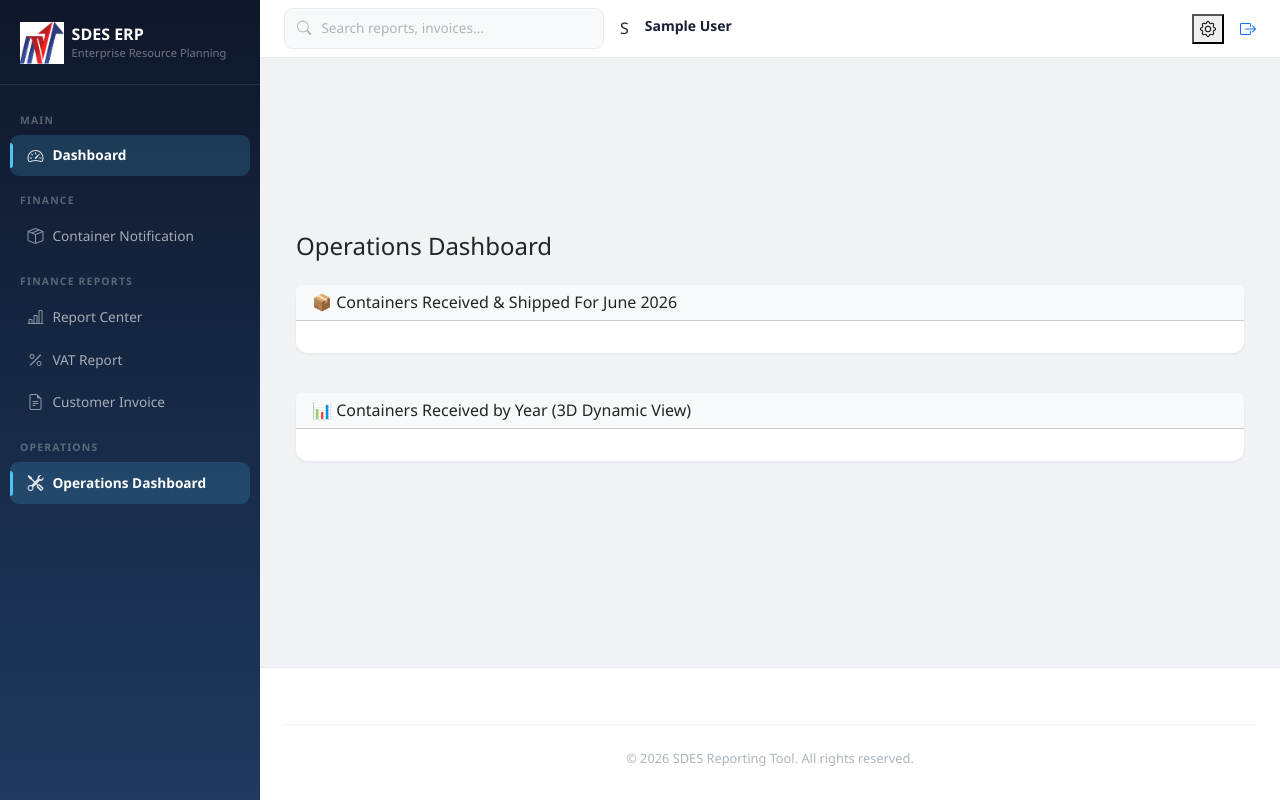
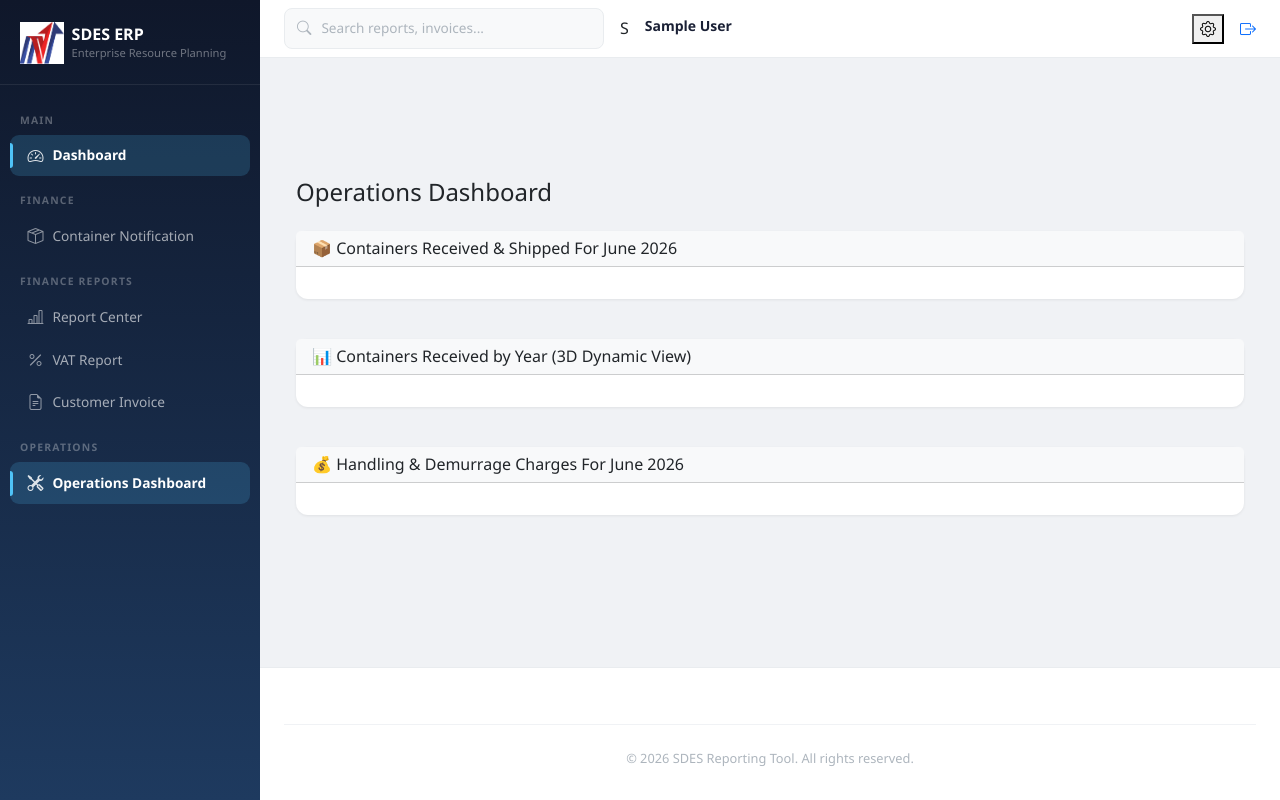
Before and after one commit to shahnawazsf/erp_project, a Django app: page /operations/ in a window 1280 px wide. Run offline with Django 5.2, Linux system fonts and the light colour scheme; the visitor is signed in with stand-in values (Sample User, id 1).

Commit message:
Add dynamic line chart for Handling & Demurrage Charges
- Create get_handling_demurrage_data() query function
- Create get_handling_demurrage_chart_data() formatting function
- Add to dashboard context

Chart 3 Features:
- Dynamic line chart with smooth curves (800ms animation)
- Two data series:
  * Red line: Handling Charges
  * Orange line: Demurrage Charges
- Interactive toolbar (zoom, pan, download, reset)
- Currency formatting ($) with thousand separators
- Day-based x-axis (1-31)
- Charges-based y-axis
- Professional color scheme (Red & Orange)
- Smooth animations with hover effects
- Interactive tooltips showing currency values
- Legend with markers

Title: 'Handling & Demurrage Charges For JUNE 2026'
Data Source: TABLE (GET_HI_DEM_LIST)
Query: SELECT TRAN_DAY, HI_CHARGES as Handling, DEM_CHARGES as Dem

Co-Authored-By: Claude Haiku 4.5 <noreply@anthropic.com>

```diff
--- a/operations/templates/operations/dashboard.html
+++ b/operations/templates/operations/dashboard.html
@@ -28,6 +28,20 @@
                 </div>
                 <div class="card-body">
                     <div id="containerYearBarChart"></div>
+                </div>
+            </div>
+        </div>
+    </div>
+
+    <!-- Card 3: Handling & Demurrage Charges Dynamic Line Chart -->
+    <div class="row mb-4">
+        <div class="col-md-12 mb-3">
+            <div class="card">
+                <div class="card-header bg-light">
+                    <h6 class="mb-0">💰 Handling & Demurrage Charges For {% now "F Y" %}</h6>
+                </div>
+                <div class="card-body">
+                    <div id="handlingDemurrageChart"></div>
                 </div>
             </div>
         </div>
@@ -309,6 +323,152 @@ document.addEventListener('DOMContentLoaded', function() {
 
         new ApexCharts(document.querySelector("#containerYearBarChart"), barChartOptions).render();
     }
+
+    // ==========================================
+    // CHART 3: Handling & Demurrage Charges Dynamic Line Chart
+    // ==========================================
+    const hiDemChartDataJson = '{{ handling_demurrage_chart_data|safe }}';
+    const hiDemChartData = JSON.parse(hiDemChartDataJson);
+
+    if (hiDemChartData.labels && hiDemChartData.labels.length > 0) {
+        const hiDemChartOptions = {
+            series: [
+                {
+                    name: 'Handling Charges',
+                    data: hiDemChartData.handling_data,
+                    color: '#FF6B6B'
+                },
+                {
+                    name: 'Demurrage Charges',
+                    data: hiDemChartData.demurrage_data,
+                    color: '#FFA500'
+                }
+            ],
+            chart: {
+                type: 'line',
+                height: 400,
+                toolbar: {
+                    show: true,
+                    tools: {
+                        download: true,
+                        selection: true,
+                        zoom: true,
+                        zoomin: true,
+                        zoomout: true,
+                        pan: true,
+                        reset: true
+                    }
+                },
+                zoom: {
+                    enabled: true,
+                    type: 'xy'
+                },
+                animations: {
+                    enabled: true,
+                    speed: 800,
+                    animateGradually: {
+                        enabled: true,
+                        delay: 150
+                    },
+                    dynamicAnimation: {
+                        enabled: true,
+                        speed: 150
+                    }
+                }
+            },
+            stroke: {
+                curve: 'smooth',
+                width: 3,
+                lineCap: 'round'
+            },
+            markers: {
+                size: 6,
+                colors: ['#FF6B6B', '#FFA500'],
+                strokeWidth: 2,
+                strokeColors: ['#fff', '#fff'],
+                hover: {
+                    size: 8
+                }
+            },
+            xaxis: {
+                categories: hiDemChartData.labels,
+                title: {
+                    text: 'Day of Month',
+                    style: {
+                        fontSize: '12px',
+                        fontWeight: 'bold',
+                        color: '#1a2035'
+                    }
+                },
+                axisBorder: {
+                    show: true,
+                    color: '#e9ecef'
+                },
+                grid: {
+                    show: false
+                }
+            },
+            yaxis: {
+                title: {
+                    text: 'Charges (Currency)',
+                    style: {
+                        fontSize: '12px',
+                        fontWeight: 'bold',
+                        color: '#1a2035'
+                    }
+                },
+                axisBorder: {
+                    show: true
+                },
+                labels: {
+                    formatter: function(value) {
+                        return '$' + value.toLocaleString('en-US', {
+                            minimumFractionDigits: 0,
+                            maximumFractionDigits: 0
+                        });
+                    }
+                }
+            },
+            grid: {
+                borderColor: '#e9ecef',
+                strokeDashArray: 0,
+                xaxis: {
+                    lines: {
+                        show: true
+                    }
+                }
+            },
+            tooltip: {
+                theme: 'dark',
+                x: {
+                    formatter: function(value) {
+                        return 'Day ' + value;
+                    }
+                },
+                y: {
+                    formatter: function(value) {
+                        return '$' + value.toLocaleString('en-US', {
+                            minimumFractionDigits: 2,
+                            maximumFractionDigits: 2
+                        });
+                    }
+                }
+            },
+            legend: {
+                position: 'top',
+                horizontalAlign: 'right',
+                fontSize: 13,
+                fontFamily: 'Segoe UI',
+                markers: {
+                    width: 12,
+                    height: 12,
+                    radius: 2
+                }
+            }
+        };
+
+        new ApexCharts(document.querySelector("#handlingDemurrageChart"), hiDemChartOptions).render();
+    }
 });
 </script>
 
--- a/operations/views.py
+++ b/operations/views.py
@@ -81,6 +81,74 @@ def get_container_year_chart_data():
     })
 
 
+def get_handling_demurrage_data():
+    """Get Handling & Demurrage charges by day"""
+    from django.db import connection
+
+    query = """
+        SELECT TRAN_DAY, HI_CHARGES as Handling, DEM_CHARGES as Dem
+        FROM TABLE (GET_HI_DEM_LIST)
+        ORDER BY TRAN_DAY ASC
+    """
+
+    try:
+        with connection.cursor() as cursor:
+            cursor.execute(query)
+            columns = [col[0] for col in cursor.description]
+            data = [dict(zip(columns, row)) for row in cursor.fetchall()]
+            print(f"DEBUG: Handling & Demurrage data retrieved: {len(data)} records")
+            if data:
+                print(f"DEBUG: First record: {data[0]}")
+                print(f"DEBUG: Columns: {columns}")
+            return data
+    except Exception as e:
+        print(f"DEBUG: Error in get_handling_demurrage_data: {str(e)}")
+        import traceback
+        traceback.print_exc()
+        return []
+
+
+def get_handling_demurrage_chart_data():
+    """Format Handling & Demurrage data for dynamic line chart"""
+    import json
+
+    data = get_handling_demurrage_data()
+
+    if not data:
+        print("DEBUG: No data returned from get_handling_demurrage_data()")
+        return json.dumps({
+            'labels': [],
+            'handling_data': [],
+            'demurrage_data': []
+        })
+
+    # Extract day and charges
+    labels = []
+    handling_data = []
+    demurrage_data = []
+
+    for item in data:
+        try:
+            day = int(str(item['TRAN_DAY']).strip())
+            handling = float(item['Handling']) if item['Handling'] else 0
+            demurrage = float(item['Dem']) if item['Dem'] else 0
+
+            labels.append(str(day))
+            handling_data.append(round(handling, 2))
+            demurrage_data.append(round(demurrage, 2))
+
+            print(f"DEBUG: Added data - Day: {day}, Handling: {handling}, Demurrage: {demurrage}")
+        except Exception as e:
+            print(f"DEBUG: Error processing item {item}: {str(e)}")
+            continue
+
+    print(f"DEBUG: Chart data prepared - {len(labels)} days")
+    return json.dumps({
+        'labels': labels,
+        'handling_data': handling_data,
+        'demurrage_data': demurrage_data
+    })
+
 
 def get_container_daily_summary():
     """Get container received and shipped by day for chart"""
@@ -161,6 +229,8 @@ def operations_dashboard(request):
         'container_chart_data': _safe('{}', lambda: get_container_chart_data()),
         # Card 2: Container Received by Year Bar Chart
         'container_year_chart_data': _safe('{}', lambda: get_container_year_chart_data()),
+        # Card 3: Handling & Demurrage Charges Line Chart
+        'handling_demurrage_chart_data': _safe('{}', lambda: get_handling_demurrage_chart_data()),
     }
     return render(request, 'operations/dashboard.html', context)
 
```
